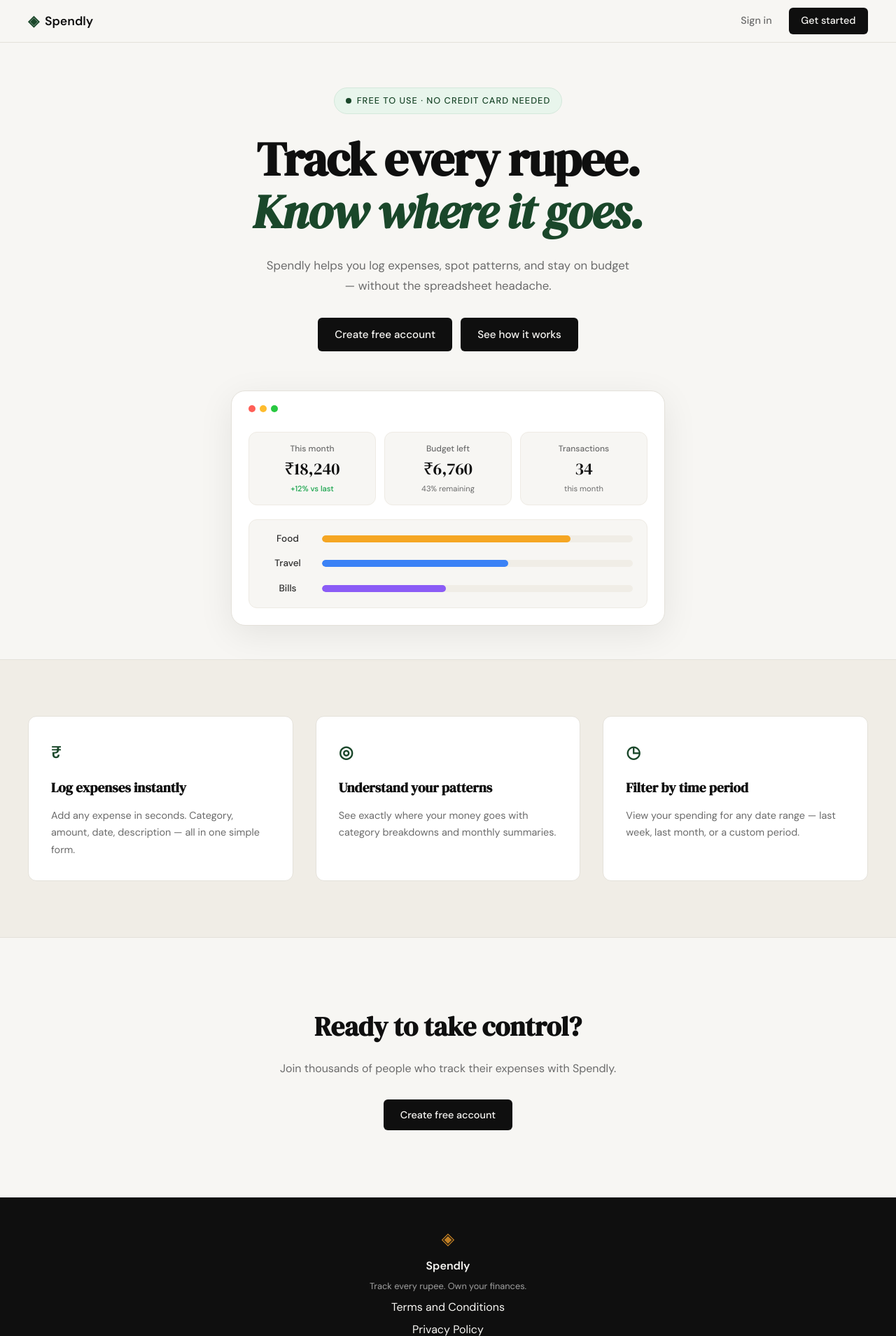
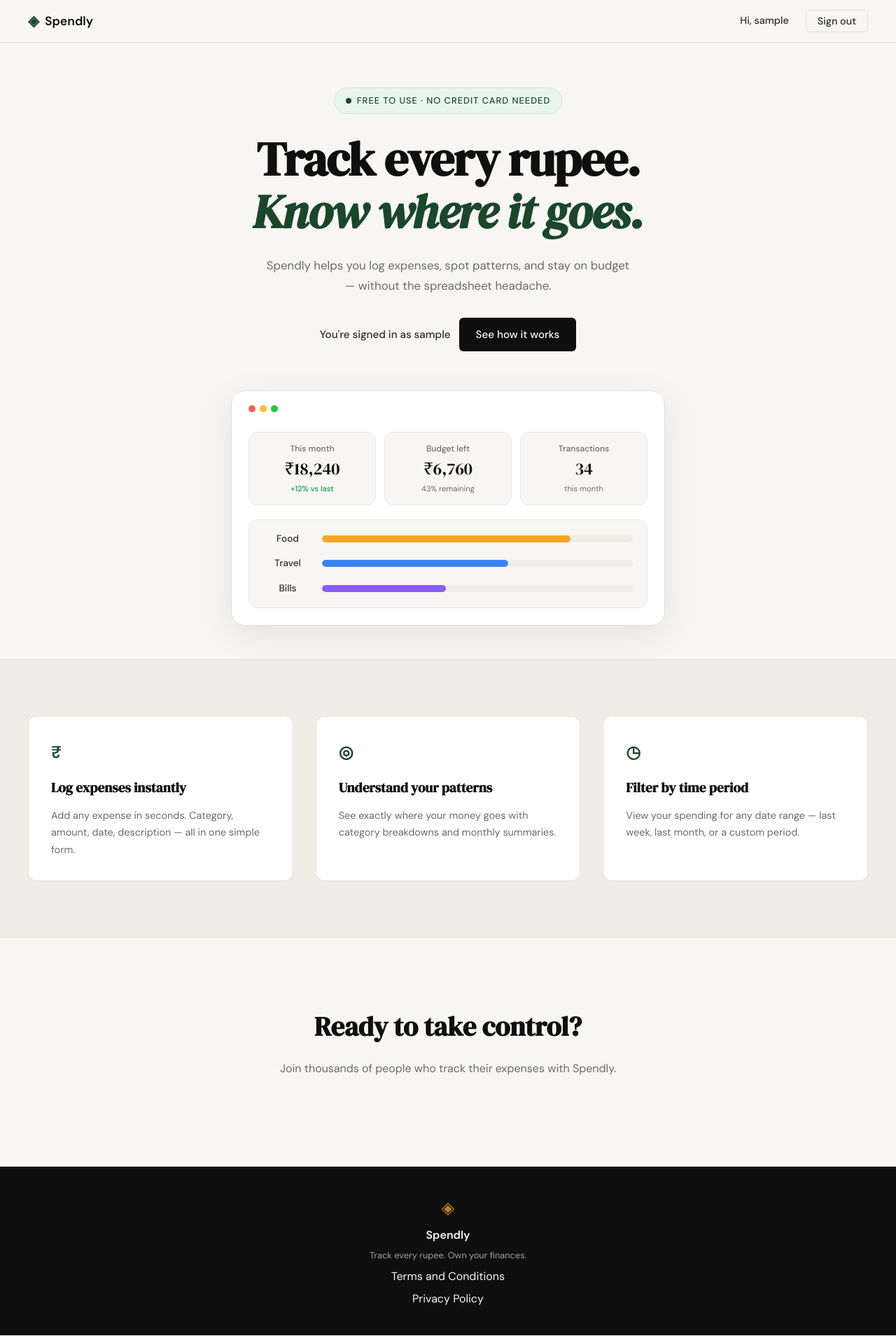
Before and after one commit to ishanb18/spendly, a Flask app: page / in a window 1280 px wide. Shown: the top 1909 px of the page at 70% size. Run offline with Flask 3, Linux system fonts and the light colour scheme; the visitor is signed in with stand-in values (Sample User, id 1).

Commit message:
login and logout page

```diff
--- a/app.py
+++ b/app.py
@@ -2,7 +2,7 @@ import re
 import sqlite3
 
 from flask import Flask, flash, redirect, render_template, request, session, url_for
-from werkzeug.security import generate_password_hash
+from werkzeug.security import check_password_hash, generate_password_hash
 
 from database.db import get_db, init_db, seed_db
 
@@ -31,6 +31,10 @@ def landing():
 
 @app.route("/register", methods=["GET", "POST"])
 def register():
+    # If user is already logged in, redirect to landing page.
+    if session.get("user_id"):
+        return redirect(url_for("landing"))
+
     # GET: render the form, restoring any one-shot prefill from a prior POST.
     if request.method == "GET":
         prefill = session.pop("register_form", None) or {}
@@ -85,9 +89,55 @@ def register():
     return redirect(url_for("landing"))
 
 
-@app.route("/login")
+@app.route("/login", methods=["GET", "POST"])
 def login():
-    return render_template("login.html")
+    # If user is already logged in, redirect to landing page.
+    if session.get("user_id"):
+        return redirect(url_for("landing"))
+
+    # GET: render the form, restoring any one‑shot prefill from a prior POST.
+    if request.method == "GET":
+        prefill = session.pop("login_form", None) or {}
+        return render_template(
+            "login.html",
+            email=prefill.get("email", ""),
+        )
+
+    # POST: look up user, verify password, set session.
+    email = (request.form.get("email") or "").strip().lower()
+    password = request.form.get("password") or ""
+
+    def fail(message):
+        # Preserve the user's typed email across the redirect; never prefill password.
+        session["login_form"] = {"email": email}
+        flash(message, "error")
+        return redirect(url_for("login"))
+
+    if not email or not password:
+        return fail("Email and password are required.")
+
+    conn = get_db()
+    try:
+        row = conn.execute(
+            "SELECT id, name, password_hash FROM users WHERE email = ?",
+            (email,),
+        ).fetchone()
+    except sqlite3.DatabaseError:
+        conn.close()
+        return fail("Something went wrong. Please try again.")
+    else:
+        conn.close()
+
+    # Constant‑time check – always run check_password_hash, even when the user is missing.
+    password_hash = row["password_hash"] if row else generate_password_hash("")
+    if row is None or not check_password_hash(password_hash, password):
+        return fail("Invalid email or password.")
+
+    # Log the user in.
+    session.clear()
+    session["user_id"] = row["id"]
+    session["user_name"] = row["name"]
+    return redirect(url_for("landing"))
 
 
 @app.route("/terms")
@@ -104,9 +154,10 @@ def privacy():
 # Placeholder routes — students will implement these                  #
 # ------------------------------------------------------------------ #
 
-@app.route("/logout")
+@app.route("/logout", methods=["POST"])
 def logout():
-    return "Logout — coming in Step 3"
+    session.clear()
+    return redirect(url_for("landing"))
 
 
 @app.route("/profile")
--- a/static/css/landing.css
+++ b/static/css/landing.css
@@ -78,6 +78,12 @@
 .hero-actions .btn-primary {
     padding: 0.75rem 1.5rem;
     font-size: 0.95rem;
+}
+
+.hero-greeting {
+    color: var(--ink-soft);
+    font-size: 0.95rem;
+    font-weight: 500;
 }
 
 .btn-primary-ghost {
--- a/static/css/style.css
+++ b/static/css/style.css
@@ -111,6 +111,32 @@ a { color: inherit; text-decoration: none; }
     transition: background 0.2s !important;
 }
 .nav-cta:hover { background: var(--accent) !important; }
+
+/* Logged-in navbar: greeting + form-wrapped logout button */
+.nav-greeting {
+    color: var(--ink-soft);
+    font-weight: 500;
+}
+
+.nav-logout-form {
+    display: inline;
+    margin: 0;
+    padding: 0;
+}
+
+.nav-logout {
+    background: none;
+    border: 1px solid var(--border);
+    color: var(--ink-soft);
+    padding: 0.4rem 1rem;
+    border-radius: var(--radius-sm);
+    font-family: var(--font-body);
+    font-size: 0.9rem;
+    font-weight: 500;
+    cursor: pointer;
+    transition: color 0.2s, border-color 0.2s;
+}
+.nav-logout:hover { color: var(--accent); border-color: var(--accent); }
 
 /* ------------------------------------------------------------------ */
  /* Main                                                                */
--- a/templates/base.html
+++ b/templates/base.html
@@ -19,8 +19,15 @@
                 <span class="brand-name">Spendly</span>
             </a>
             <div class="nav-links">
-                <a href="{{ url_for('login') }}">Sign in</a>
-                <a href="{{ url_for('register') }}" class="nav-cta">Get started</a>
+                {% if session.get("user_id") %}
+                    <span class="nav-greeting">Hi, {{ session["user_name"] }}</span>
+                    <form method="POST" action="{{ url_for('logout') }}" class="nav-logout-form">
+                        <button type="submit" class="nav-logout">Sign out</button>
+                    </form>
+                {% else %}
+                    <a href="{{ url_for('login') }}">Sign in</a>
+                    <a href="{{ url_for('register') }}" class="nav-cta">Get started</a>
+                {% endif %}
             </div>
         </div>
     </nav>
--- a/templates/landing.html
+++ b/templates/landing.html
@@ -23,7 +23,11 @@
             on budget — without the spreadsheet headache.
         </p>
         <div class="hero-actions">
-            <a href="{{ url_for('register') }}" class="btn-primary">Create free account</a>
+            {% if session.get("user_id") %}
+                <span class="hero-greeting">You're signed in as {{ session["user_name"] }}</span>
+            {% else %}
+                <a href="{{ url_for('register') }}" class="btn-primary">Create free account</a>
+            {% endif %}
             <a href="#how-it-works" class="btn-primary btn-primary-ghost">See how it works</a>
         </div>
     </div>
@@ -173,7 +177,9 @@
     <div class="cta-inner">
         <h2 class="cta-title">Ready to take control?</h2>
         <p class="cta-body">Join thousands of people who track their expenses with Spendly.</p>
+        {% if not session.get("user_id") %}
         <a href="{{ url_for('register') }}" class="btn-primary">Create free account</a>
+        {% endif %}
     </div>
 </section>
 
```
Also changed, not shown: templates/login.html (+4 -3 lines).
